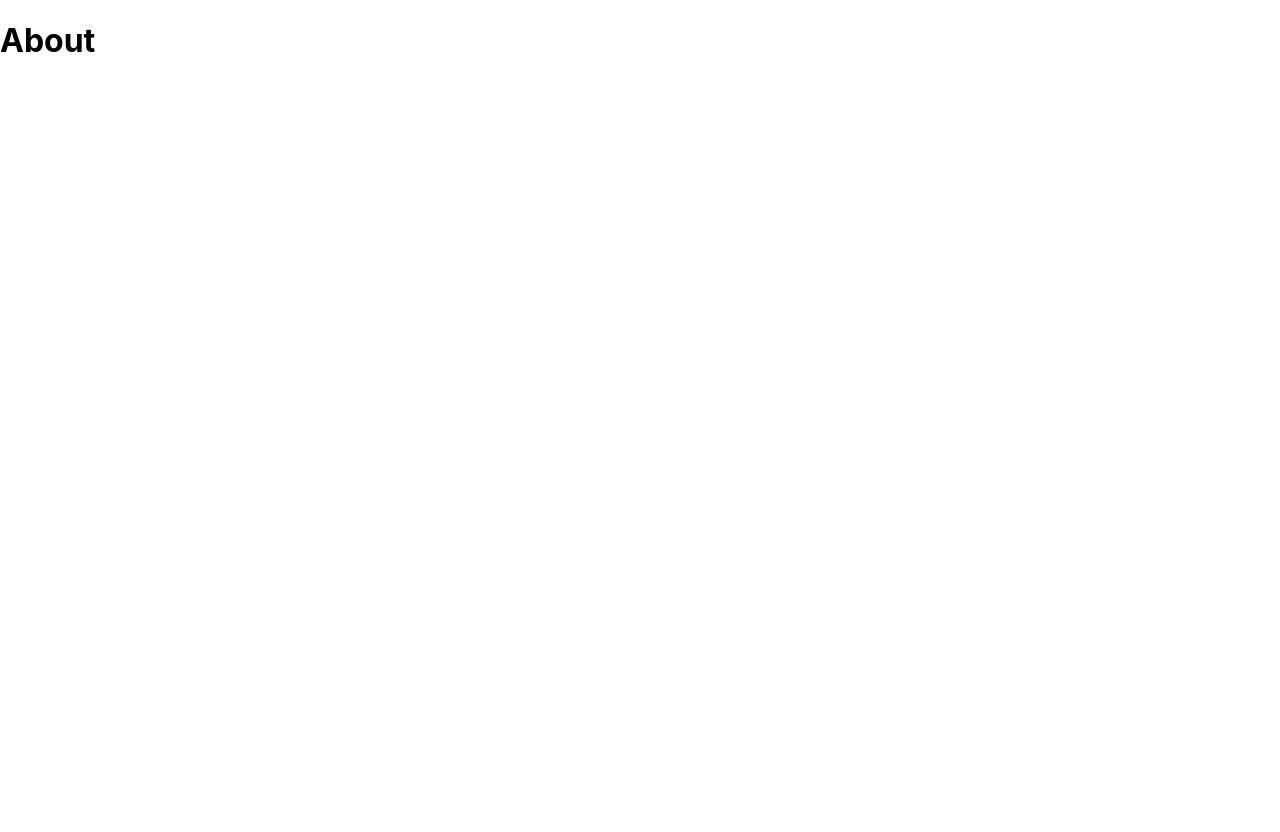
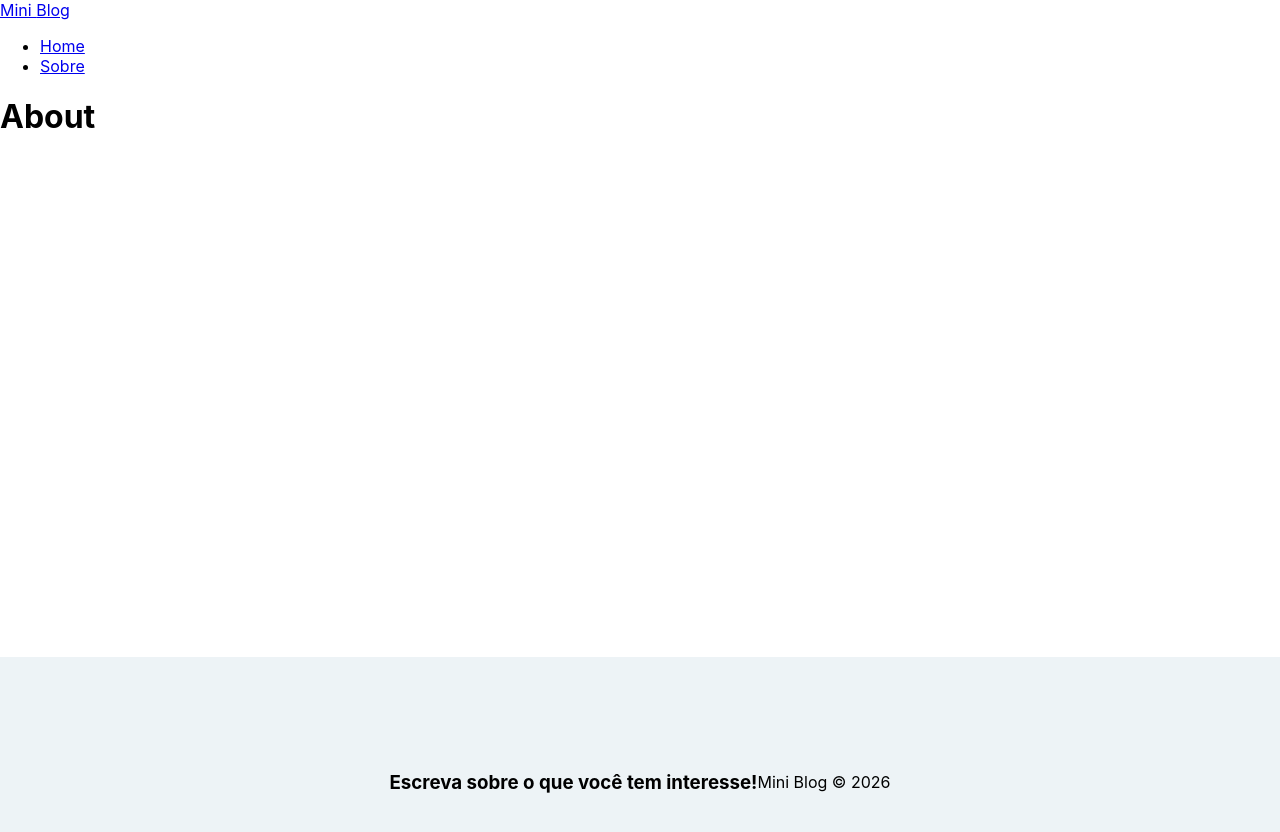
Before and after one commit to RaulSilvaB/MiniBlog, a React (Create React App) app: page /about in a window 1280 px wide. Shown: the top 832 px of the page. Before the commit the page ends 800 px from the top, so only its background shows below. Built offline with nearby package versions, Linux system fonts and the light colour scheme.

Commit message:
css footer finalizado

```diff
--- a/src/App.js
+++ b/src/App.js
@@ -6,17 +6,21 @@
 //pages
 import Home from "./pages/Home/Home";
 import About from "./pages/About/About";
+import Navbar from "./components/Navbar";
+import Footer from "./components/Footer";
 
 function App() {
   return (
     <div className="App">
       <BrowserRouter>
+        <Navbar />
         <div className="container">
           <Routes>
             <Route path="/" element={<Home />} />
             <Route path="/about" element={<About />} />
           </Routes>
         </div>
+        <Footer />
       </BrowserRouter>
     </div>
   );
--- a/src/components/Footer.jsx
+++ b/src/components/Footer.jsx
@@ -0,0 +1,12 @@
+import styles from "./Footer.module.css";
+
+const Footer = () => {
+  return (
+    <footer className={styles.footer}>
+      <h3>Escreva sobre o que você tem interesse!</h3>
+      <p>Mini Blog &copy; 2026</p>
+    </footer>
+  );
+};
+
+export default Footer;
--- a/src/components/Footer.module.css
+++ b/src/components/Footer.module.css
@@ -0,0 +1,8 @@
+.footer {
+    height: 250px;
+    display: flex;
+    flex-direction: columngit;
+    align-items: center;
+    justify-content: center;
+    background-color: #edf3f6;
+}
--- a/src/components/Navbar.jsx
+++ b/src/components/Navbar.jsx
@@ -0,0 +1,23 @@
+import { NavLink } from "react-router-dom";
+import styles from "./Navbar.module.css";
+
+const Navbar = () => {
+  return (
+    <nav>
+      <NavLink to={"/"}>
+        Mini <span>Blog</span>
+      </NavLink>
+
+      <ul>
+        <li>
+          <NavLink to={"/"}>Home</NavLink>
+        </li>
+        <li>
+          <NavLink to={"/about"}>Sobre</NavLink>
+        </li>
+      </ul>
+    </nav>
+  );
+};
+
+export default Navbar;
```
